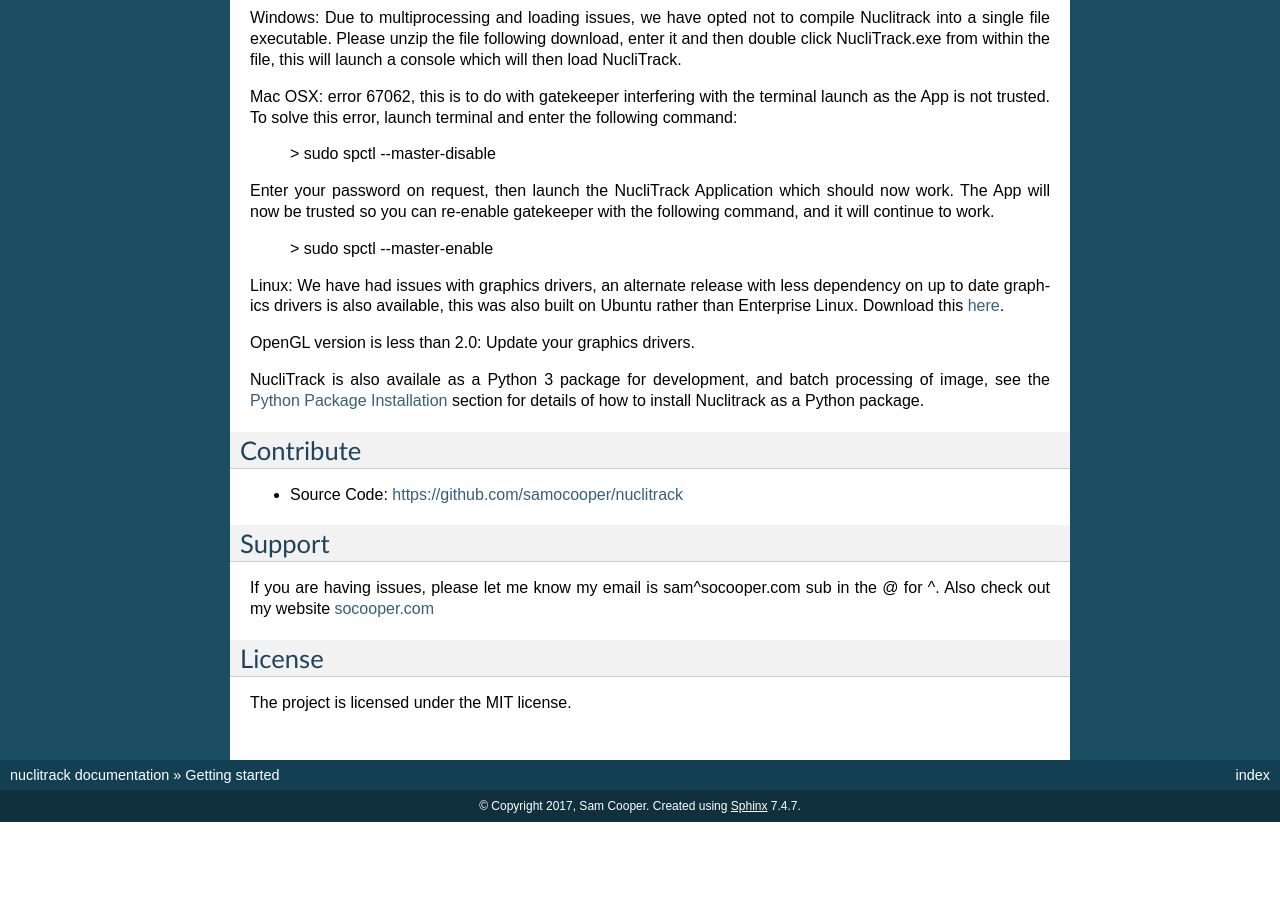
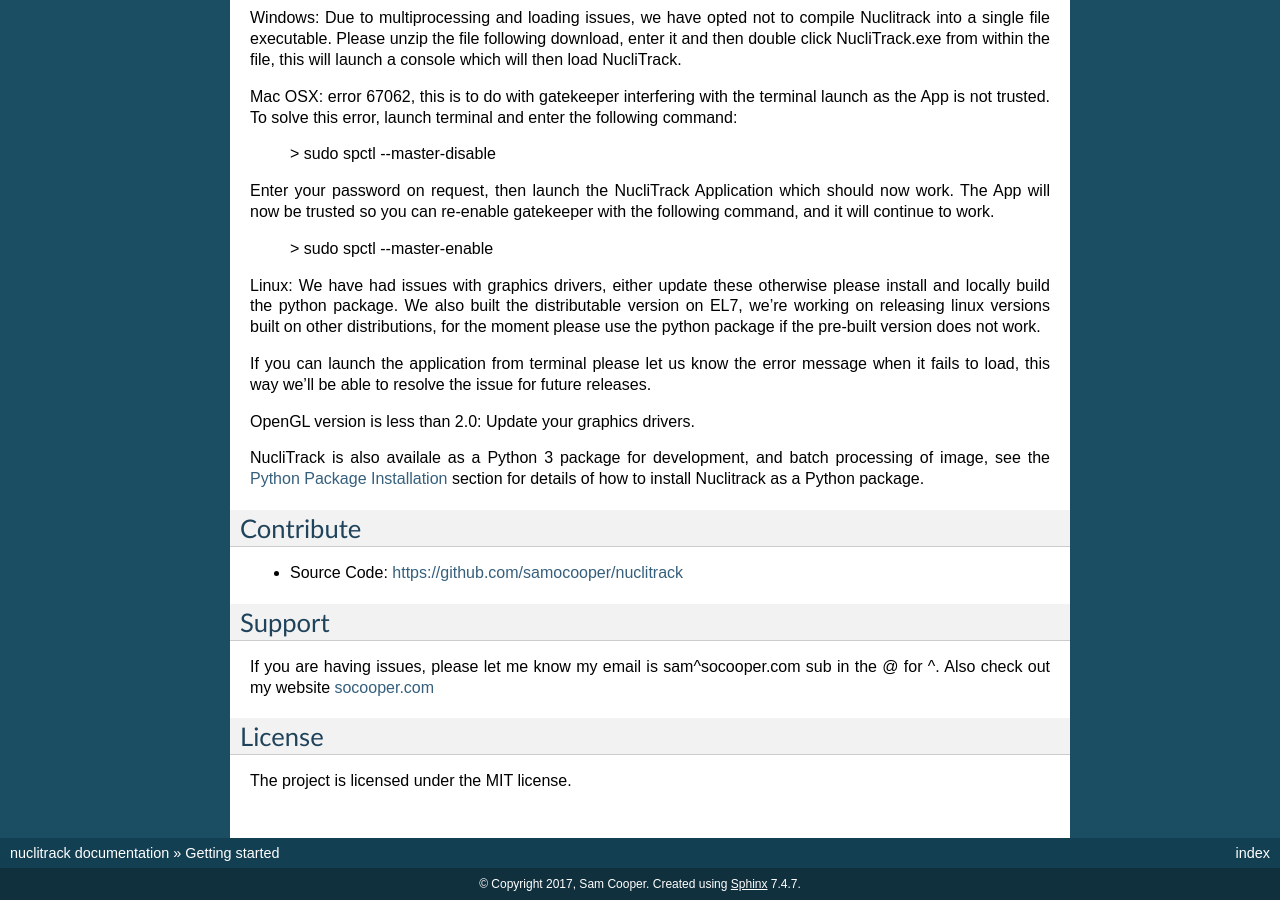
Before and after one commit to samocooper/nuclitrack, a Sphinx documentation site: the page built from docs/index.rst, in a window 1280 px wide and 900 px high, scrolled down 11496 px. Built offline with Sphinx 7.4.7, drawn with Linux system fonts in a browser that asks for light colours; before the commit the page ends 12318 px from its top, so only the background shows below that.

Commit message:
Update index.rst

```diff
--- a/docs/index.rst
+++ b/docs/index.rst
@@ -310,7 +310,9 @@
 
 	> sudo spctl \--master-enable
 
-Linux: We have had issues with graphics drivers, an alternate release with less dependency on up to date graphics drivers is also available, this was also built on Ubuntu rather than Enterprise Linux. Download this `here <https://github.com/samocooper/nuclitrack/releases/download/1.2.0/nuclitrack_LINUX_NOGL.zip>`_.
+Linux: We have had issues with graphics drivers, either update these otherwise please install and locally build the python package. We also built the distributable version on EL7, we're working on releasing linux versions built on other distributions, for the moment please use the python package if the pre-built version does not work.
+
+If you can launch the application from terminal please let us know the error message when it fails to load, this way we'll be able to resolve the issue for future releases.
 
 OpenGL version is less than 2.0: Update your graphics drivers.
 
```
